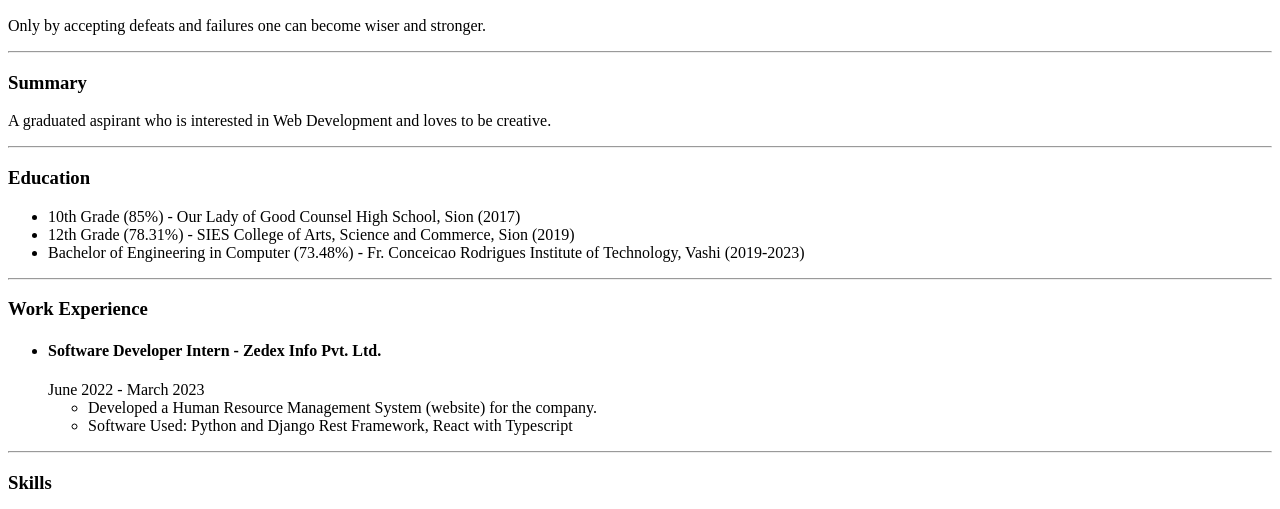
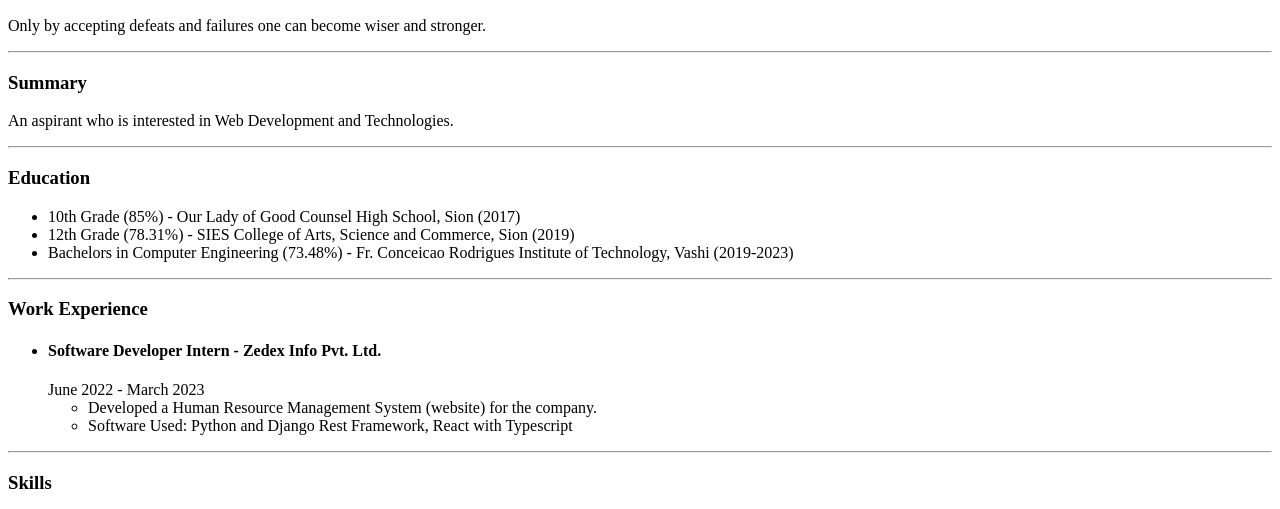
Before and after one commit to shalomjose23/capstone-project-resume, a plain HTML site: page index.html in a window 1280 px wide. Shown: the part 272-781 px from the top of the page. Drawn offline with Linux system fonts and the light colour scheme.

Commit message:
Add files via upload

```diff
--- a/index.html
+++ b/index.html
@@ -18,10 +18,7 @@
     </p>
     <hr />
     <h3>Summary</h3>
-    <p>
-      A graduated aspirant who is interested in Web Development and loves to be
-      creative.
-    </p>
+    <p>An aspirant who is interested in Web Development and Technologies.</p>
     <hr />
     <h3>Education</h3>
     <ul>
@@ -33,7 +30,7 @@
         (2019)
       </li>
       <li>
-        Bachelor of Engineering in Computer (73.48%) - Fr. Conceicao Rodrigues
+        Bachelors in Computer Engineering (73.48%) - Fr. Conceicao Rodrigues
         Institute of Technology, Vashi (2019-2023)
       </li>
     </ul>
@@ -59,7 +56,6 @@
     <h3>Skills</h3>
     <ul>
       <li>Problem Solving</li>
-      <li>Time Management</li>
       <li>Quick Learner and Adaptation</li>
       <li>C, Python</li>
       <li>SQL</li>
```
Also changed, not shown: public/contact.html (+0 -1 lines).
